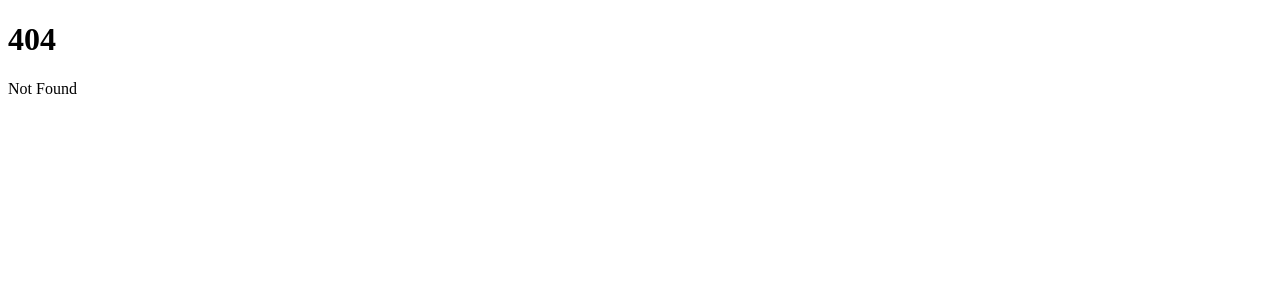
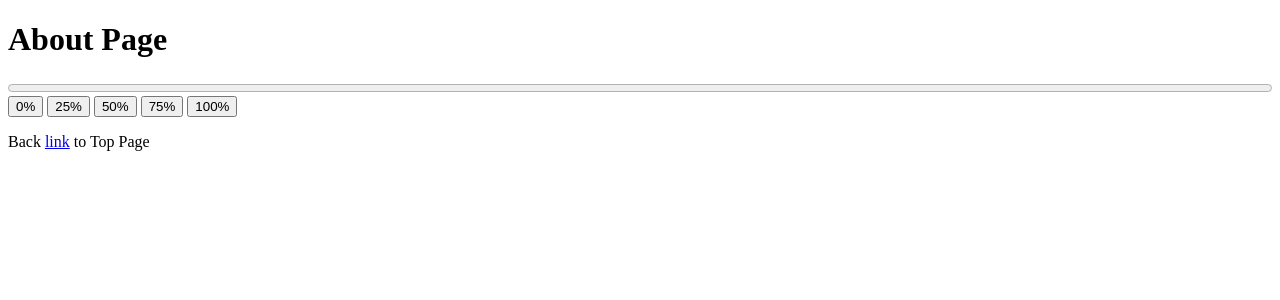
Before and after one commit to husita-h/web_tools, a SvelteKit app: page /about in a window 1280 px wide. Before the commit this address had no page. Shown: the top 300 px of the page. Built offline with nearby package versions, Linux system fonts and the light colour scheme.

Commit message:
ページの追加

```diff
--- a/src/routes/+page.svelte
+++ b/src/routes/+page.svelte
@@ -1,2 +1,3 @@
-<h1>Welcome to SvelteKit</h1>
+<h1>Top Page</h1>
 <p>Visit <a href="https://kit.svelte.dev">kit.svelte.dev</a> to read the documentation</p>
+<p>Visit <a href="http://localhost:5173/about">link</a> to About Page</p>
--- /dev/null
+++ b/src/routes/about/+page.svelte
@@ -0,0 +1,38 @@
+<script>
+	import { writable } from 'svelte/store';
+
+	const progress = writable(0);
+</script>
+
+<h1>About Page</h1>
+
+<progress value={$progress}></progress>
+
+<button on:click="{() => progress.set(0)}">
+	0%
+</button>
+
+<button on:click="{() => progress.set(0.25)}">
+	25%
+</button>
+
+<button on:click="{() => progress.set(0.5)}">
+	50%
+</button>
+
+<button on:click="{() => progress.set(0.75)}">
+	75%
+</button>
+
+<button on:click="{() => progress.set(1)}">
+	100%
+</button>
+
+<p>Back <a href="http://localhost:5173/">link</a> to Top Page</p>
+
+<style>
+	progress {
+		display: block;
+		width: 100%;
+	}
+</style>
```
Also changed, not shown: 1 other file (tests, documents, lock files or other folders).
